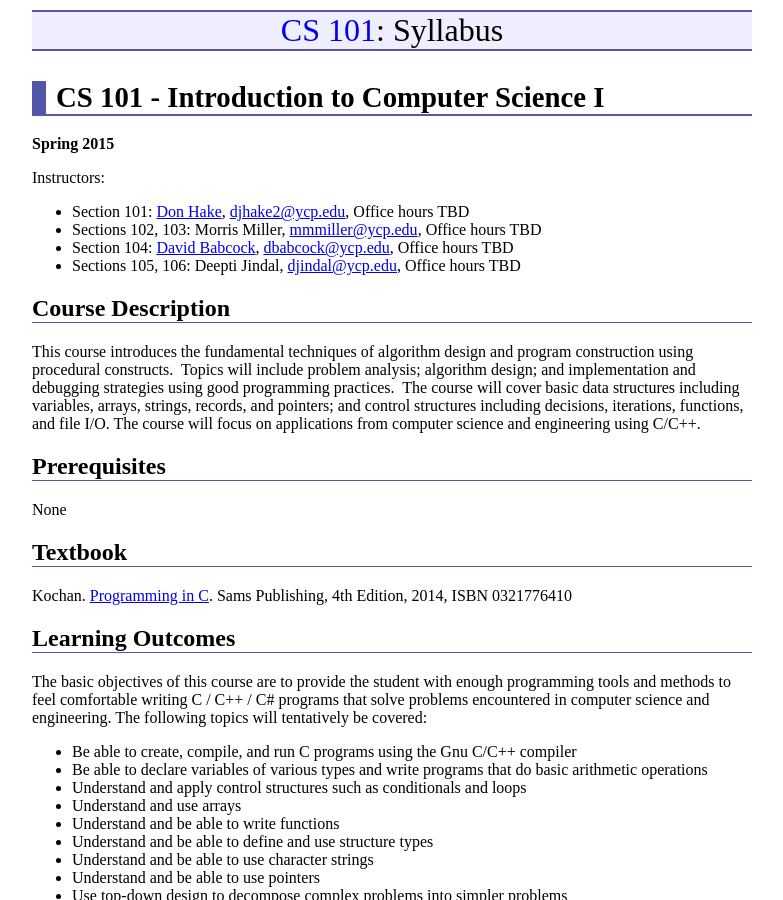
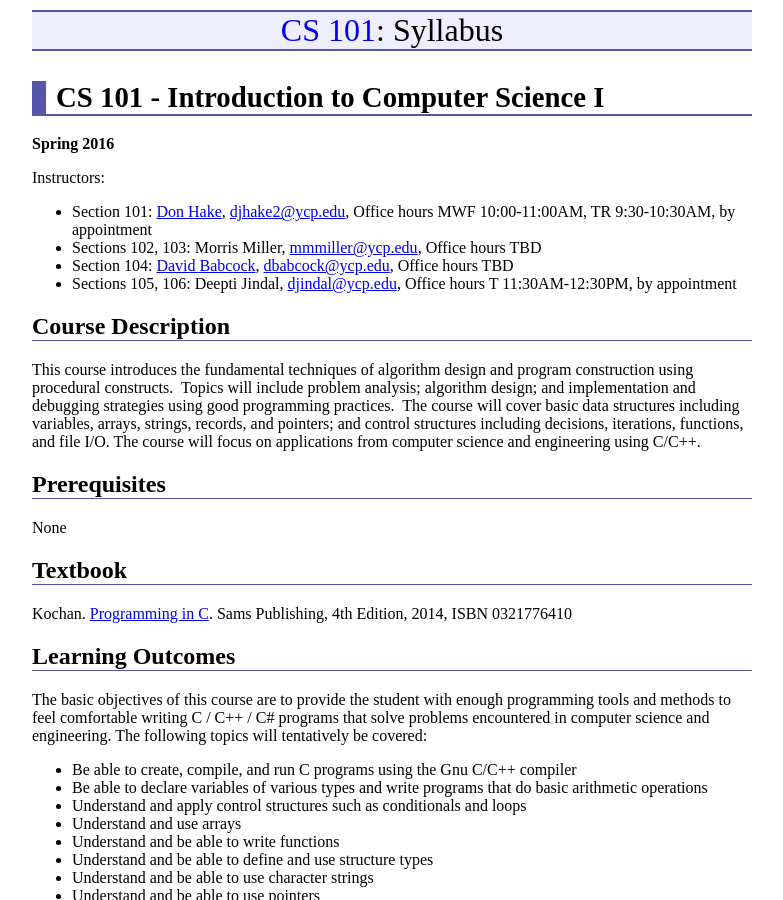
Before and after one commit to ycpcs/cs101-spring2016, a Jekyll site: the page built from syllabus.md, in a window 1280 px wide and 900 px high. Shown: the whole window, without its empty margins (248-1031 px from the left). Built offline with Jekyll 4.4.1, drawn with Linux system fonts in a browser that asks for light colours; Markdown is read by kramdown in place of the engine named in the settings.

Commit message:
add office hours
add office hours

```diff
--- a/syllabus.md
+++ b/syllabus.md
@@ -6,14 +6,14 @@ title: Syllabus
 CS 101 - Introduction to Computer Science I
 ===========================================
 
-**Spring 2015**
+**Spring 2016**
 
 Instructors:
 
-- Section 101: [Don Hake](http://faculty.ycp.edu/~djhake2/), <djhake2@ycp.edu>, Office hours TBD
+- Section 101: [Don Hake](http://faculty.ycp.edu/~djhake2/), <djhake2@ycp.edu>, Office hours MWF 10:00-11:00AM, TR 9:30-10:30AM, by appointment
 - Sections 102, 103: Morris Miller, <mmmiller@ycp.edu>, Office hours TBD
 - Section 104: [David Babcock](http://faculty.ycp.edu/~dbabcock/), <dbabcock@ycp.edu>, Office hours TBD
-- Sections 105, 106: Deepti Jindal, <djindal@ycp.edu>, Office hours TBD
+- Sections 105, 106: Deepti Jindal, <djindal@ycp.edu>, Office hours T 11:30AM-12:30PM, by appointment
 
 Course Description
 ------------------
```
